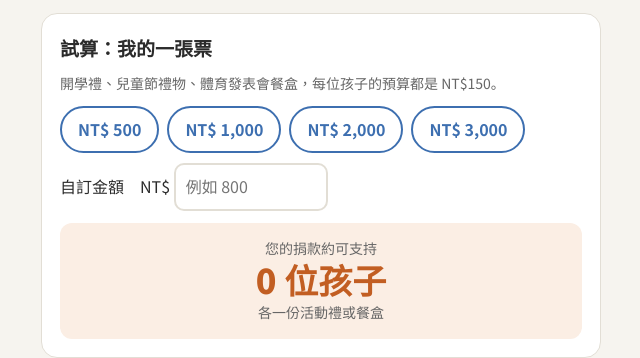
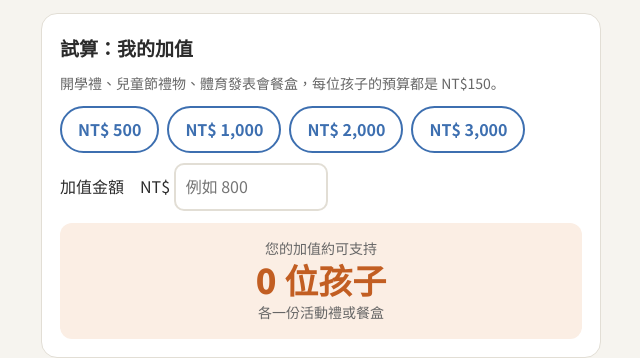
Before and after one commit to sses-pta/fundraising, a plain HTML site: page index.html in a window 1280 px wide. Shown: the part 180-538 px from the top of the page, 319-959 px from the left. Drawn offline with Linux system fonts and the light colour scheme.

Commit message:
Update index.html from index1126.html

```diff
--- a/index.html
+++ b/index.html
@@ -44,12 +44,12 @@ summary{cursor:pointer;padding:10px 14px;font-weight:900;display:flex;justify-co
   </div>
 
   <section class="card">
-    <h2>試算：我的一張票</h2>
+    <h2>試算：我的加值</h2>
     <div class="mut">開學禮、兒童節禮物、體育發表會餐盒，每位孩子的預算都是 NT$150。</div>
     <div class="chips" id="chips"></div>
-    <div>自訂金額　NT$ <input id="amt" type="number" min="0" step="50" inputmode="numeric" placeholder="例如 800"></div>
+    <div>加值金額　NT$ <input id="amt" type="number" min="0" step="50" inputmode="numeric" placeholder="例如 800"></div>
     <div class="res" style="margin-top:12px">
-      <div class="mut">您的捐款約可支持</div>
+      <div class="mut">您的加值約可支持</div>
       <div class="big"><span id="kids">0</span> 位孩子</div>
       <div id="kidsNote" class="mut">各一份活動禮或餐盒</div>
     </div>
```
